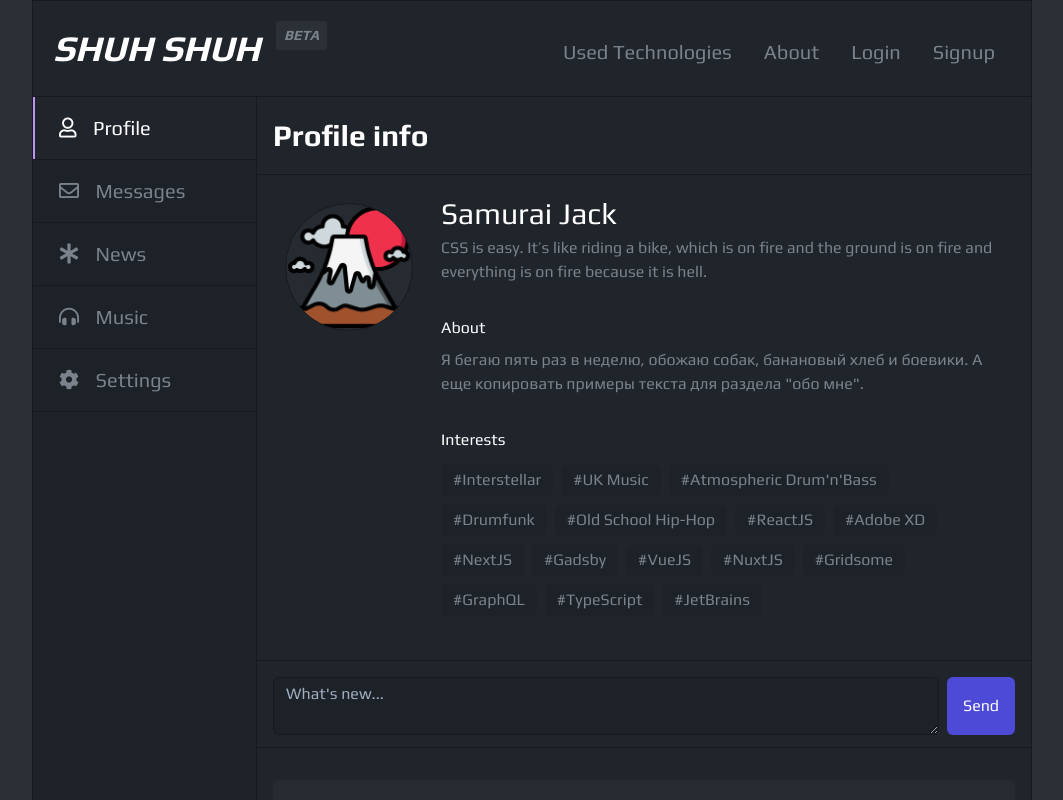
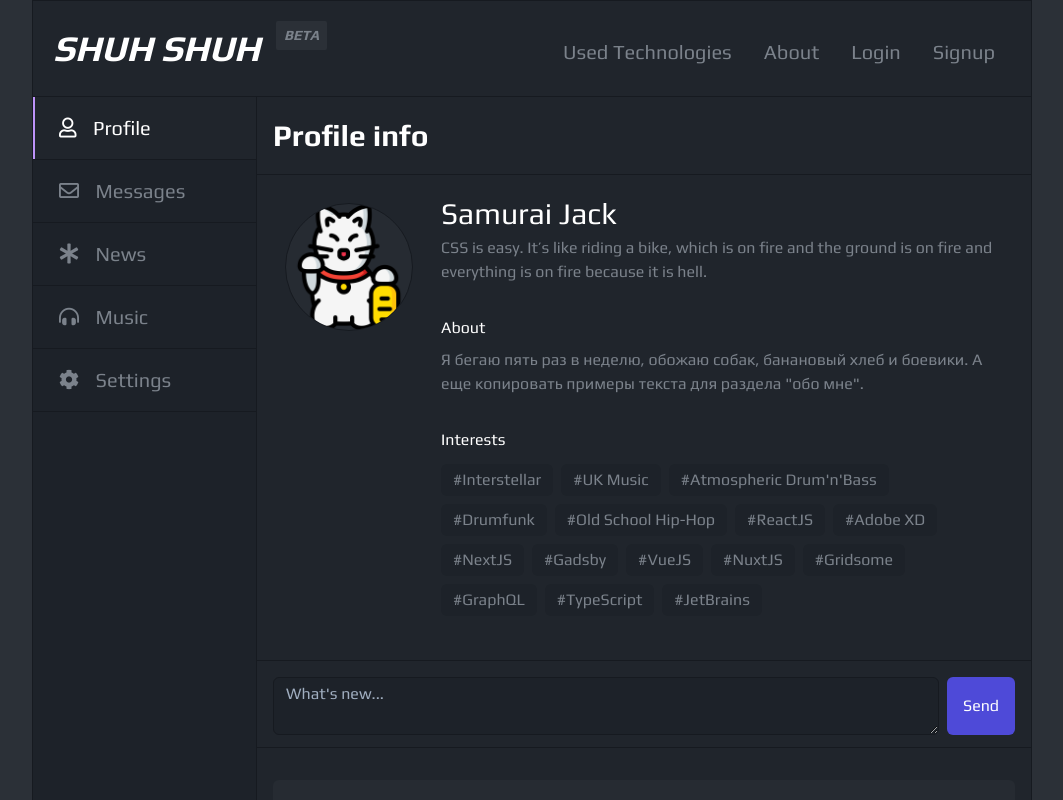
Before and after one commit to TimSeryakov/social-network-tw-ts, a React (Create React App) app: page /profile in a window 1280 px wide. Shown: the top 800 px of the page, without its empty margins (108-1171 px from the left). Built offline with nearby package versions, Linux system fonts and the light colour scheme.

Commit message:
Lesson 25 luckycat

```diff
--- a/src/components/Profile/ProfileInfo/ProfileInfo.tsx
+++ b/src/components/Profile/ProfileInfo/ProfileInfo.tsx
@@ -1,5 +1,5 @@
 import React from 'react';
-import fuji from "../../../assets/img/fuji.png";
+import luckycat from "../../../assets/img/luckycat.png";
 
 export const ProfileInfo = () => {
   return (
@@ -7,8 +7,8 @@ export const ProfileInfo = () => {
           <div className="p-3 flex-shrink-0">
             <img
                 className="w-32 h-32 bg-theme-bg-secondary rounded-full border border-theme-border flex items-center justify-center"
-                src={fuji}
-                alt={`${fuji} avatar`}
+                src={luckycat}
+                alt="avatar"
             />
           </div>
 
```
